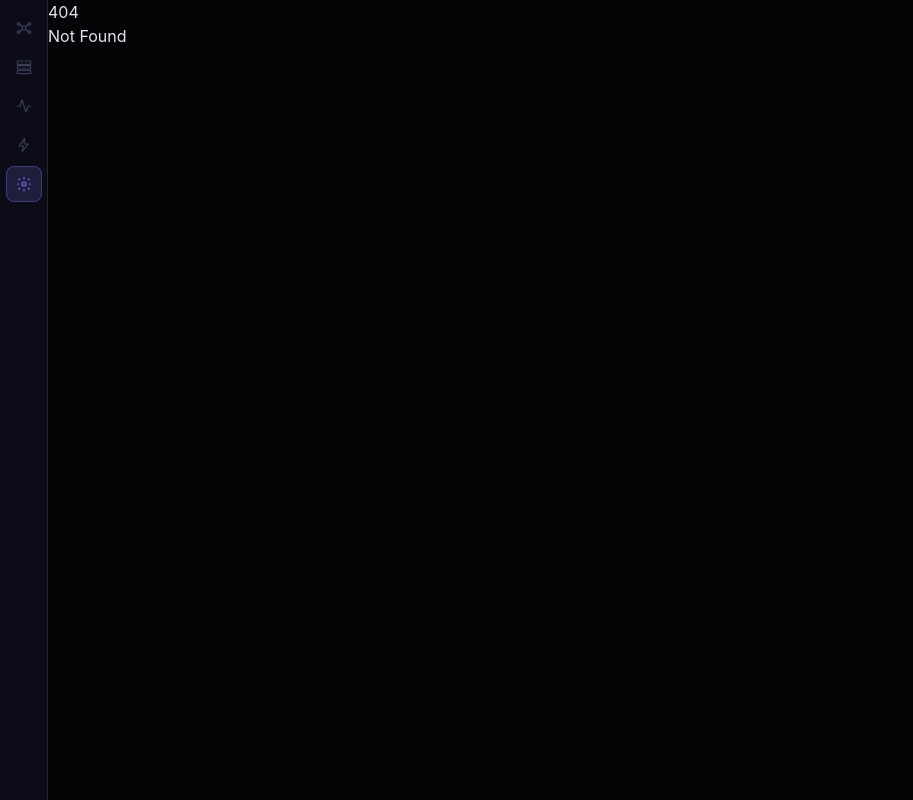
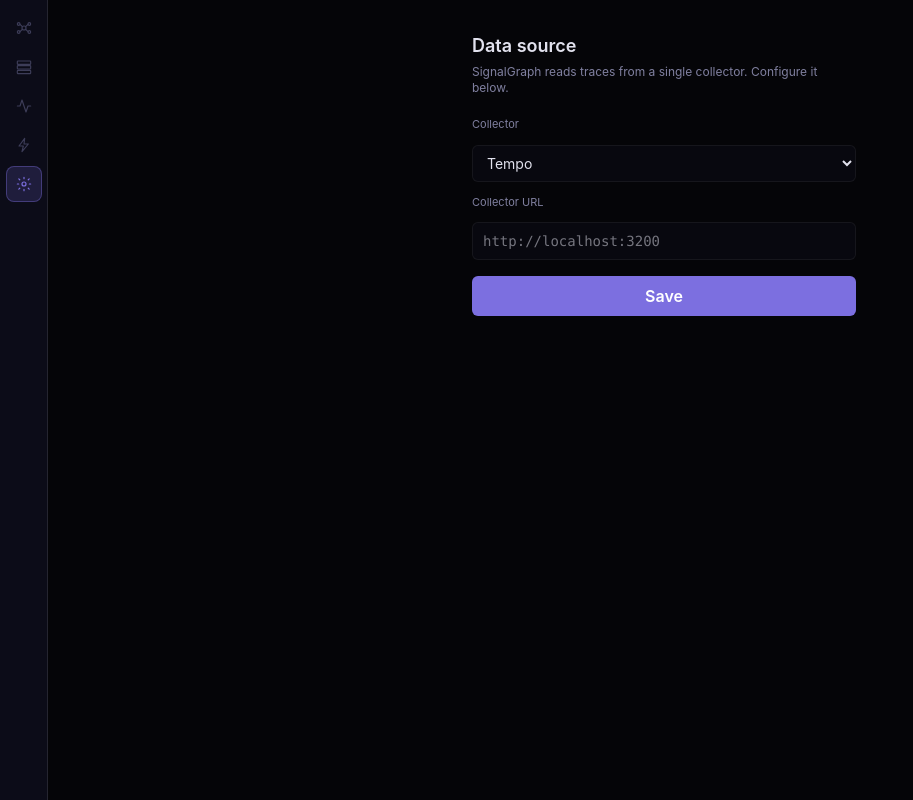
Before and after one commit to voffie/signalgraph, a SvelteKit app in the folder packages/devtools/: page /settings in a window 1280 px wide. Before the commit this address had no page. Shown: the whole page, without its empty margins (0-913 px from the left). Built offline with nearby package versions, Linux system fonts and the light colour scheme; no server answers; the database is empty.

Commit message:
feat: persist data source connection & add settings subpage

```diff
--- /dev/null
+++ b/packages/devtools/src/lib/server/datasources/registry.ts
@@ -0,0 +1,8 @@
+import { getDataSourceConfig } from "../db/dataSource";
+import { createCollector } from "$lib/telemetry/collectorFactory";
+import type { TraceCollector } from "$lib/telemetry/collector";
+
+export function getActiveCollector(): TraceCollector | null {
+  const config = getDataSourceConfig();
+  return config ? createCollector(config) : null;
+}
--- /dev/null
+++ b/packages/devtools/src/lib/server/db/dataSource.ts
@@ -0,0 +1,23 @@
+import { db } from "./index";
+import type { CollectorConfig } from "$lib/telemetry/collector";
+
+export function getDataSourceConfig(): CollectorConfig | null {
+  const row = db
+    .prepare('SELECT type, config FROM data_source WHERE id = 1')
+    .get() as { type: string; config: string; } | undefined;
+
+  if (!row) return null;
+  return { type: row.type, ...JSON.parse(row.config) } as CollectorConfig;
+}
+
+export function saveDataSourceConfig(config: CollectorConfig) {
+  const { type, ...rest } = config;
+  db.prepare(
+    `INSERT INTO data_source (id, type, config) VALUES (1, ?, ?)
+    ON CONFLICT(id) DO UPDATE SET type = excluded.type, config = excluded.config`
+  ).run(type, JSON.stringify(rest));
+}
+
+export function clearDataSourceConfig() {
+  db.prepare('DELETE FROM data_source WHERE id = 1').run();
+}
--- /dev/null
+++ b/packages/devtools/src/lib/server/db/index.ts
@@ -0,0 +1,13 @@
+import Database from "better-sqlite3";
+import { env } from "$env/dynamic/private";
+
+const DB_PATH = env.DATABASE_PATH ?? 'signalgraph.db';
+
+export const db = new Database(DB_PATH);
+db.pragma('journal_mode = WAL');
+
+db.exec(`CREATE TABLE IF NOT EXISTS data_source (
+  id INTEGER PRIMARY KEY CHECK (id = 1),
+  type TEXT NOT NULL,
+  config TEXT NOT NULL
+)`)
--- /dev/null
+++ b/packages/devtools/src/routes/+layout.server.ts
@@ -0,0 +1,10 @@
+import { getDataSourceConfig } from "$lib/server/db/dataSource";
+import type { LayoutServerLoad } from "./$types";
+
+export const load: LayoutServerLoad = () => {
+  const config = getDataSourceConfig();
+  return {
+    hasDataSource: config !== null,
+    dataSourceType: config?.type ?? null
+  };
+}
--- /dev/null
+++ b/packages/devtools/src/routes/settings/+page.server.ts
@@ -0,0 +1,29 @@
+import { clearDataSourceConfig, getDataSourceConfig, saveDataSourceConfig } from "$lib/server/db/dataSource";
+import type { Actions, PageServerLoad } from "./$types";
+
+export const load: PageServerLoad = () => {
+  const config = getDataSourceConfig();
+  return {
+    type: config?.type ?? null,
+    url: config && 'url' in config ? config.url : null
+  };
+};
+
+export const actions: Actions = {
+  save: async ({ request }) => {
+    const form = await request.formData();
+
+    // TODO: Add a validation part here for the data source (if needed)
+
+    saveDataSourceConfig({
+      type: form.get("type") as 'tempo',
+      url: form.get('url') as string
+    });
+
+    return { success: true };
+  },
+  disconnect: async () => {
+    clearDataSourceConfig();
+    return { success: true };
+  }
+}
--- /dev/null
+++ b/packages/devtools/src/routes/settings/+page.svelte
@@ -0,0 +1,54 @@
+<script lang="ts">
+  import { enhance } from "$app/forms";
+
+  let { data, form } = $props();
+</script>
+
+<main class="mx-auto max-w-md p-8">
+  <h1 class="mb-1 text-lg font-semibold text-text">Data source</h1>
+  <p class="mb-5 text-xs text-text2">
+    SignalGraph reads traces from a single collector. Configure it below.
+  </p>
+
+  <form method="POST" action="?/save" use:enhance class="flex flex-col gap-3">
+    <label for="type" class="text-[11px] text-text2">Collector</label>
+    <select
+      id="type"
+      name="type"
+      value={data.type ?? "tempo"}
+      class="rounded-md border border-border bg-surface px-2.5 py-2 text-sm text-text"
+    >
+      <option value="tempo">Tempo</option>
+    </select>
+
+    <label for="url" class="text-[11px] text-text2">Collector URL</label>
+    <input
+      id="url"
+      name="url"
+      type="text"
+      value={data.url ?? ""}
+      placeholder="http://localhost:3200"
+      required
+      class="rounded-md border border-border bg-surface px-2.5 py-2 font-mono text-sm text-text"
+    />
+
+    {#if form?.error}
+      <p class="text-xs text-red-500">{form.error}</p>
+    {/if}
+
+    <button
+      type="submit"
+      class="mt-1 rounded-md bg-accent px-3 py-2 font-semibold text-white"
+    >
+      Save
+    </button>
+  </form>
+
+  {#if data.type}
+    <form method="POST" action="?/disconnect" use:enhance class="mt-3">
+      <button type="submit" class="text-xs text-red-400 hover:underline">
+        Disconnect data source
+      </button>
+    </form>
+  {/if}
+</main>
```
